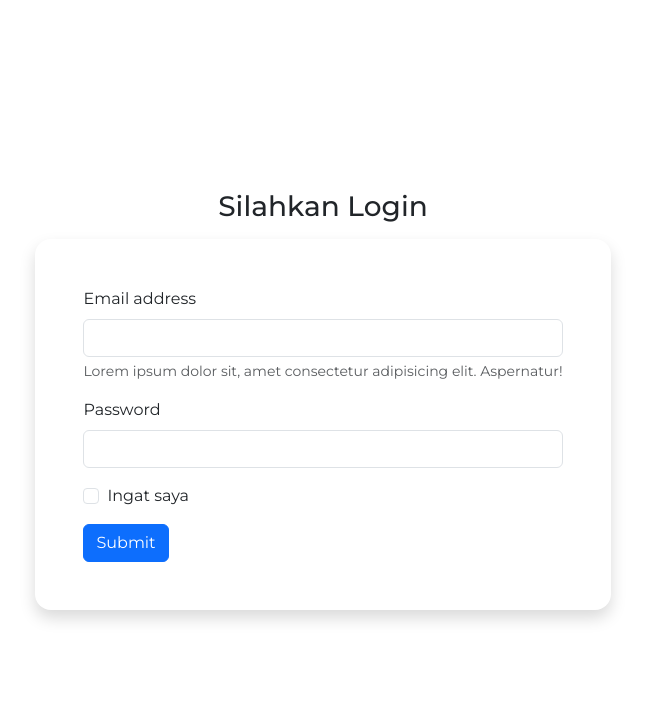
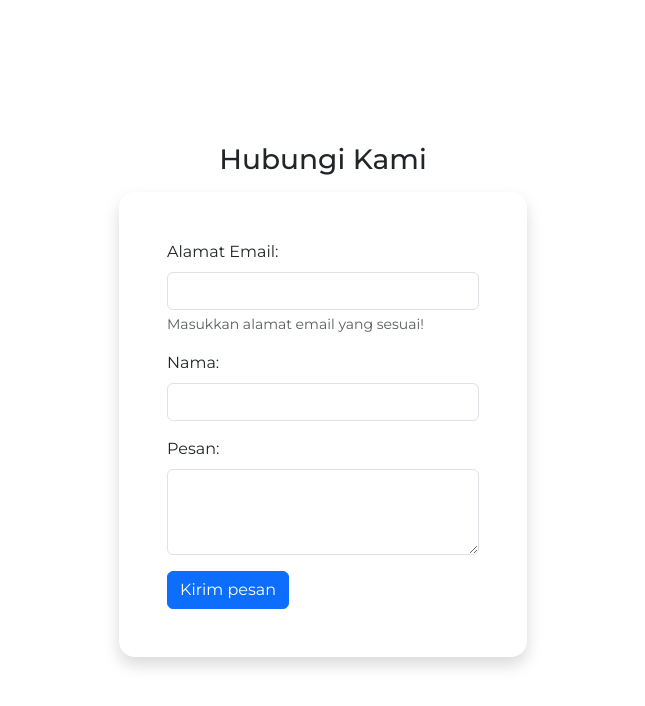
Before and after one commit to agastyra/personal-page, a plain HTML site: page contact.html in a window 1280 px wide. Shown: the whole page, without its empty margins (317-962 px from the left). Drawn offline with nearby package versions, Linux system fonts and the light colour scheme.

Commit message:
merubah heading, dan form

```diff
--- a/contact.html
+++ b/contact.html
@@ -19,11 +19,11 @@
     <link rel="stylesheet" href="style.css" />
   </head>
   <body>
-    <h3 class="mb-3">Silahkan Login</h3>
+    <h3 class="mb-3">Hubungi Kami</h3>
 
     <form class="shadow p-5 rounded-4">
       <div class="mb-3">
-        <label for="exampleInputEmail1" class="form-label">Email address</label>
+        <label for="exampleInputEmail1" class="form-label">Alamat Email:</label>
         <input
           type="email"
           class="form-control"
@@ -31,22 +31,24 @@
           aria-describedby="emailHelp"
         />
         <div id="emailHelp" class="form-text">
-          Lorem ipsum dolor sit, amet consectetur adipisicing elit. Aspernatur!
+          Masukkan alamat email yang sesuai!
         </div>
       </div>
       <div class="mb-3">
-        <label for="exampleInputPassword1" class="form-label">Password</label>
-        <input
-          type="password"
+        <label for="exampleInputName" class="form-label">Nama:</label>
+        <input type="text" class="form-control" id="exampleInputName" />
+      </div>
+      <div class="mb-3">
+        <label for="exampleInputPesan" class="form-label">Pesan:</label>
+        <textarea
+          name=""
+          id="exampleInputPesan"
+          cols="30"
+          rows="3"
           class="form-control"
-          id="exampleInputPassword1"
-        />
+        ></textarea>
       </div>
-      <div class="mb-3 form-check">
-        <input type="checkbox" class="form-check-input" id="exampleCheck1" />
-        <label class="form-check-label" for="exampleCheck1">Ingat saya</label>
-      </div>
-      <button type="submit" class="btn btn-primary">Submit</button>
+      <button type="submit" class="btn btn-primary">Kirim pesan</button>
     </form>
 
     <script
```
